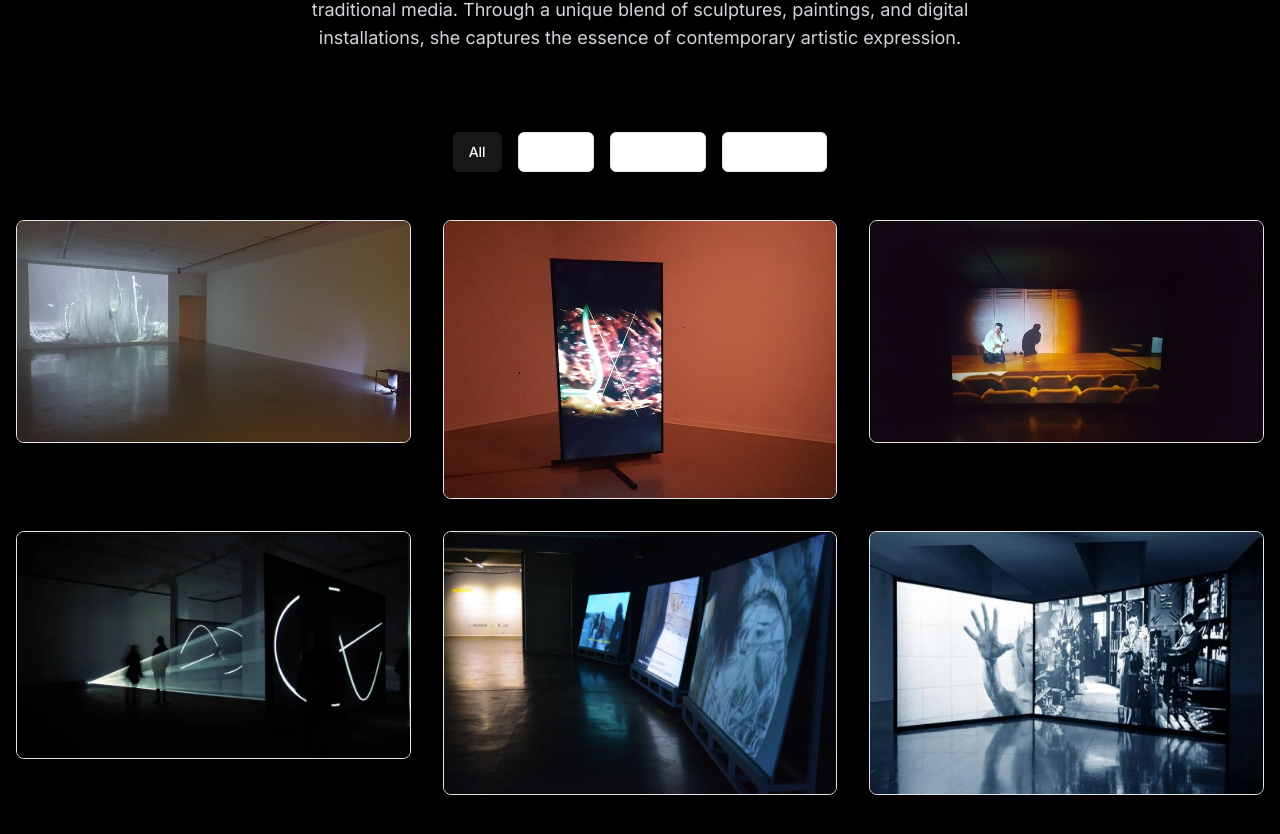
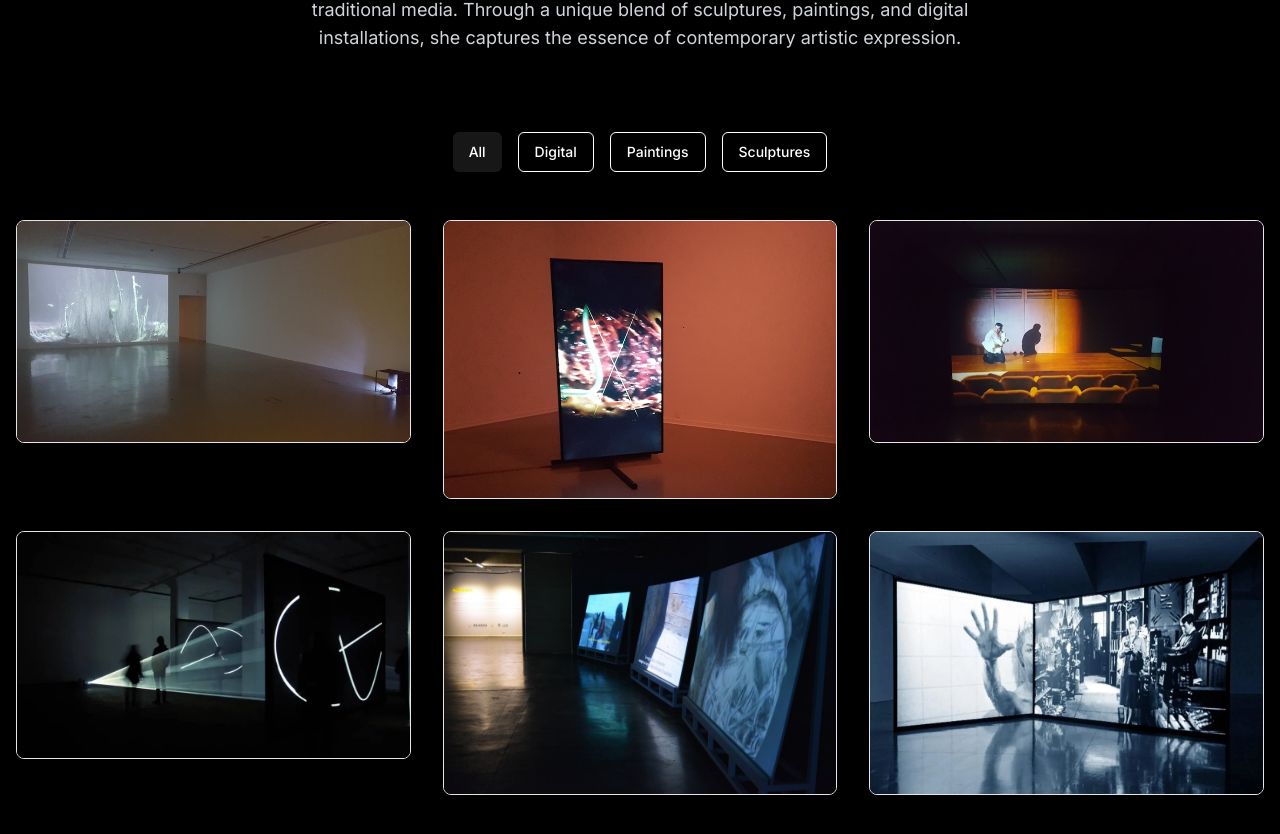
Before and after one commit to BackendCraft/art-sharon, a Next.js app: page / in a window 1280 px wide. Shown: the part 1656-2490 px from the top of the page. Built offline with nearby package versions, Linux system fonts and the light colour scheme.

Commit message:
portfolio buttons

```diff
--- a/app/components/portfolio.tsx
+++ b/app/components/portfolio.tsx
@@ -66,7 +66,9 @@ export default function Portfolio() {
             key={category}
             variant={selectedCategory === category ? "default" : "outline"}
             onClick={() => setSelectedCategory(category)}
-              className="text-sm capitalize"
+            className={`text-sm capitalize text-white border-white ${
+              selectedCategory !== category ? "bg-transparent hover:bg-white hover:text-black" : ""
+            }`}
           >
             {category}
           </Button>
```
Lines whose indentation alone changed are shown as unchanged.
